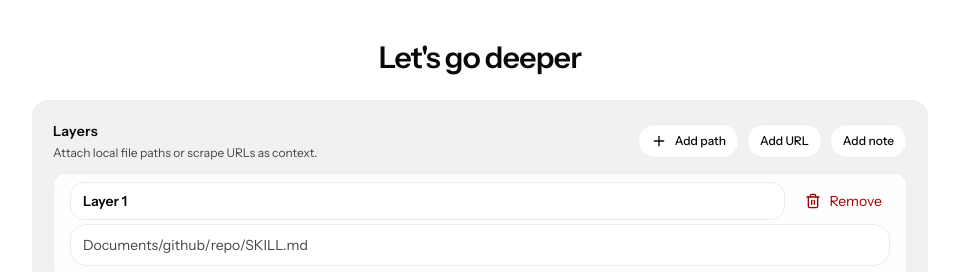
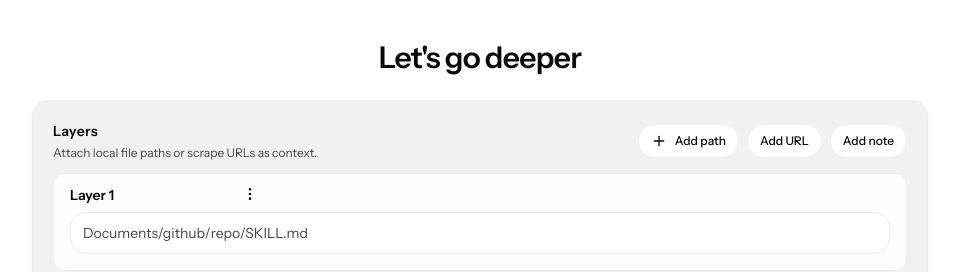
Before and after one commit to davisgary/context-layers, a Next.js app: page / in a window 1280 px wide. Shown: the top 272 px of the page, without its empty margins (160-1119 px from the left). Built offline with nearby package versions, Linux system fonts and the light colour scheme; no server answers.

Commit message:
#12 Remove layer kind title

```diff
--- a/app/page.tsx
+++ b/app/page.tsx
@@ -3,7 +3,7 @@
 import { FormEvent, useEffect, useRef, useState } from "react";
 import ReactMarkdown from "react-markdown";
 import remarkGfm from "remark-gfm";
-import { FiArrowUp, FiPlus, FiChevronDown, FiLoader, FiTrash2 } from "react-icons/fi";
+import { FiArrowUp, FiPlus, FiChevronDown, FiLoader, FiTrash2, FiMoreVertical } from "react-icons/fi";
 import Footer from "../components/Footer";
 
 type LayerEntry = { kind: "path" | "url" | "note"; value: string; label?: string };
@@ -168,6 +168,32 @@ export default function Home() {
   const [error, setError] = useState("");
   const [isLoading, setIsLoading] = useState(false);
   const [loadingText, setLoadingText] = useState("");
+
+  // menu & rename state
+  const [menuOpenIndex, setMenuOpenIndex] = useState<number | null>(null);
+  const [editingTitleIndex, setEditingTitleIndex] = useState<number | null>(null);
+  const [editingTitleValue, setEditingTitleValue] = useState("");
+
+  function openMenuFor(index: number) {
+    setMenuOpenIndex((p) => (p === index ? null : index));
+  }
+
+  function startRenaming(index: number) {
+    setEditingTitleIndex(index);
+    setEditingTitleValue(layers[index]?.label ?? kindPlaceholder(layers, index, layers[index].kind));
+    setMenuOpenIndex(null);
+  }
+
+  function saveRename(index: number) {
+    updateLayer(index, "label", editingTitleValue || "");
+    setEditingTitleIndex(null);
+    setEditingTitleValue("");
+  }
+
+  function cancelRename() {
+    setEditingTitleIndex(null);
+    setEditingTitleValue("");
+  }
 
   // Load saved entries on mount (client-only) to avoid SSR/CSR mismatch.
   useEffect(() => {
@@ -538,25 +564,44 @@ export default function Home() {
                       layers.map((layer, index) => (
                         <div key={index} className="space-y-3 rounded-xl border border-muted bg-background/90 px-4 pb-4 pt-2">
                           <div className="space-y-1">
-                            <div className="flex items-center justify-between gap-3">
-                              <input
-                                aria-label={`Layer ${index + 1} title`}
-                                value={layer.label ?? ""}
-                                onChange={(e) => updateLayer(index, "label", e.target.value)}
-                                placeholder={kindPlaceholder(layers, index, layer.kind)}
-                                className="w-full rounded-md border border-muted bg-background px-3 py-2 text-sm font-semibold text-foreground placeholder:text-muted-foreground"
-                              />
+                            <div className="flex items-start gap-3">
+                              {/* Left column: title + menu */}
+                              <div className="w-48 flex-shrink-0">
+                                <div className="flex items-center justify-between">
+                                  <div className="flex-1">
+                                    {editingTitleIndex === index ? (
+                                      <div className="flex gap-2">
+                                        <input
+                                          value={editingTitleValue}
+                                          onChange={(e) => setEditingTitleValue(e.target.value)}
+                                          className="flex-1 rounded-md border px-2 py-1 text-sm"
+                                        />
+                                        <button className="px-2 text-sm" onClick={() => saveRename(index)}>Save</button>
+                                        <button className="px-2 text-sm text-muted" onClick={cancelRename}>Cancel</button>
+                                      </div>
+                                    ) : (
+                                      <div className="text-sm font-semibold">{layer.label ?? kindPlaceholder(layers, index, layer.kind)}</div>
+                                    )}
+                                  </div>
 
-                              <button
-                                type="button"
-                                onClick={() => removeLayer(index)}
-                                title="Delete layer"
-                                aria-label="Delete layer"
-                                className="inline-flex items-center gap-2 rounded-md px-2 py-1 text-sm text-destructive transition-colors duration-300 ease-in-out hover:bg-destructive/10"
-                              >
-                                <FiTrash2 className="h-4 w-4" />
-                                <span className="hidden sm:inline">Remove</span>
-                              </button>
+                                  <div className="ml-2 relative">
+                                    <button aria-label="Layer menu" onClick={() => openMenuFor(index)} className="p-1 rounded hover:bg-muted">
+                                      <FiMoreVertical />
+                                    </button>
+                                    {menuOpenIndex === index && (
+                                      <div className="absolute right-0 mt-2 w-36 rounded-md border bg-card p-1 z-10">
+                                        <button className="w-full text-left px-2 py-1 text-sm hover:bg-muted" onClick={() => startRenaming(index)}>Rename</button>
+                                        <button className="w-full text-left px-2 py-1 text-sm text-destructive hover:bg-muted" onClick={() => removeLayer(index)}>Remove</button>
+                                      </div>
+                                    )}
+                                  </div>
+                                </div>
+                              </div>
+
+                              {/* Right column: value / note editor */}
+                              <div className="flex-1">
+                                {/* the existing value input/note editor markup below will handle content */}
+                              </div>
                             </div>
 
                             <div className="flex items-center gap-3">
```
